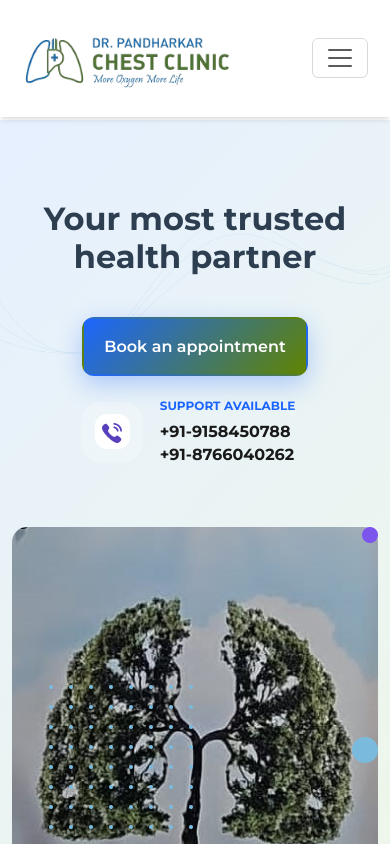
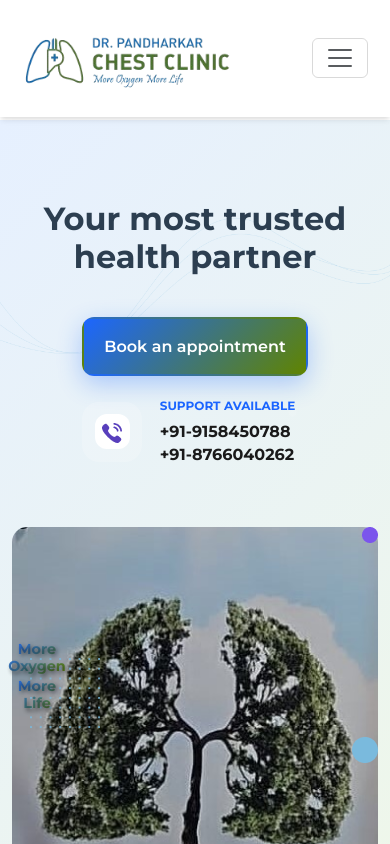
Before and after one commit to CreativeRohit45/ChestHospital, a React (Vite) app: page / in a window 390 px wide. Shown: the top 844 px of the page. Built offline with nearby package versions, Linux system fonts and the light colour scheme.

Commit message:
Add 'More Oxygen More Life' tagline to tree image in banner

```diff
--- a/src/sections/Banner/Banner.jsx
+++ b/src/sections/Banner/Banner.jsx
@@ -70,16 +70,19 @@ const Banner = () => {
                                         <img src={bannerImg} alt="banner model" />
                                     </div>
 
-
-
-
                                     {/* Vector Shapes */}
                                     <div className="shapes">
                                         <div className="shpaess">
                                         </div>
                                         <img src={shapeTwo} alt="shape" />
                                         <img src={shapeThree} alt="shape" />
-                                        <img src={shapeFour} alt="shape" />
+                                        <div className="tree-pattern-container">
+                                            <img src={shapeFour} alt="tree pattern" className="tree-pattern" />
+                                            <div className="tree-tagline">
+                                                <span className="tagline-text">More Oxygen</span>
+                                                <span className="tagline-text">More Life</span>
+                                            </div>
+                                        </div>
                                     </div>
                                 </div>
                             </div>
--- a/src/sections/Banner/Banner.scss
+++ b/src/sections/Banner/Banner.scss
@@ -202,10 +202,46 @@
                 right: 0;
                 top: 40%;
             }
-            &:nth-child(4) {
-                left: 10%;
-                top: 30%;
+        }
+
+        .tree-pattern-container {
+            position: absolute;
+            left: 10%;
+            top: 30%;
+            z-index: 1;
+
+            .tree-pattern {
+                position: relative;
                 z-index: 1;
+            }
+
+            .tree-tagline {
+                position: absolute;
+                top: 50%;
+                left: 50%;
+                transform: translate(-50%, -50%);
+                z-index: 2;
+                text-align: center;
+                pointer-events: none;
+
+                .tagline-text {
+                    display: block;
+                    color: $color-white;
+                    font-size: 18px;
+                    font-weight: 700;
+                    text-shadow: 2px 2px 4px rgba(0, 0, 0, 0.5);
+                    background: linear-gradient(135deg, $color-blue 0%, $color-green 100%);
+                    -webkit-background-clip: text;
+                    -webkit-text-fill-color: transparent;
+                    background-clip: text;
+                    line-height: 1.2;
+                    margin-bottom: 5px;
+                    animation: breathe 3s ease-in-out infinite;
+
+                    &:last-child {
+                        margin-bottom: 0;
+                    }
+                }
             }
         }
     }
@@ -219,6 +255,17 @@
     left: 15%;
     transform: translateX(-50%) rotate(-20deg);
     z-index: 2;
+}
+
+@keyframes breathe {
+    0%, 100% {
+        transform: translate(-50%, -50%) scale(1);
+        opacity: 0.9;
+    }
+    50% {
+        transform: translate(-50%, -50%) scale(1.05);
+        opacity: 1;
+    }
 }
 
 // Mobile Responsive
@@ -240,6 +287,18 @@
             img {
                 &:nth-child(1) {
                     max-width: 70px;
+                }
+            }
+
+            .tree-pattern-container {
+                left: 5%;
+                top: 25%;
+
+                .tree-tagline {
+                    .tagline-text {
+                        font-size: 14px;
+                        margin-bottom: 3px;
+                    }
                 }
             }
         }
@@ -307,6 +366,18 @@
                     max-width: 70px;
                 }
             }
+
+            .tree-pattern-container {
+                left: 8%;
+                top: 28%;
+
+                .tree-tagline {
+                    .tagline-text {
+                        font-size: 16px;
+                        margin-bottom: 4px;
+                    }
+                }
+            }
         }
     }
 
@@ -372,6 +443,14 @@
                     max-width: 70px;
                 }
             }
+
+            .tree-pattern-container {
+                .tree-tagline {
+                    .tagline-text {
+                        font-size: 17px;
+                    }
+                }
+            }
         }
     }
 
```
